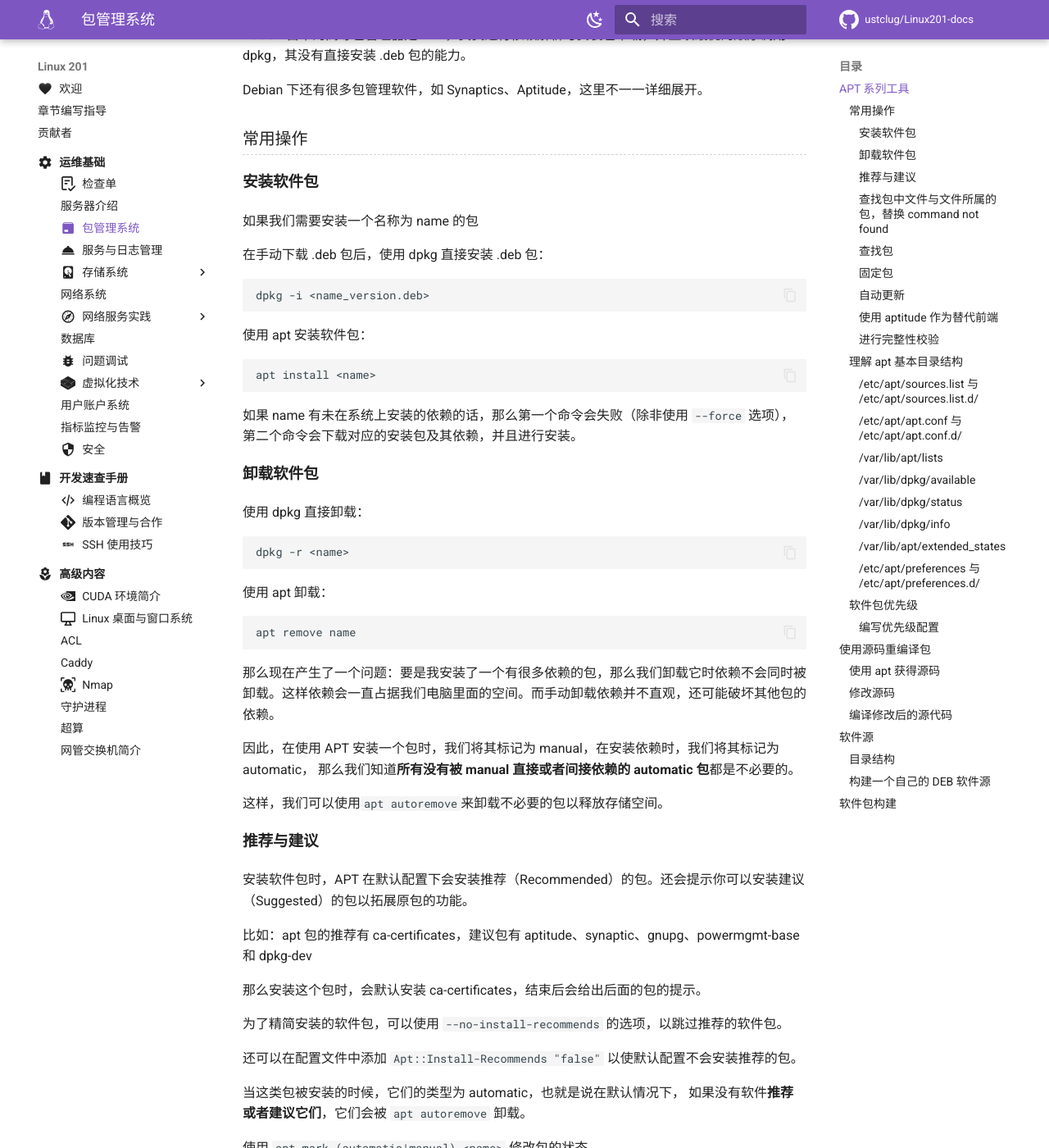
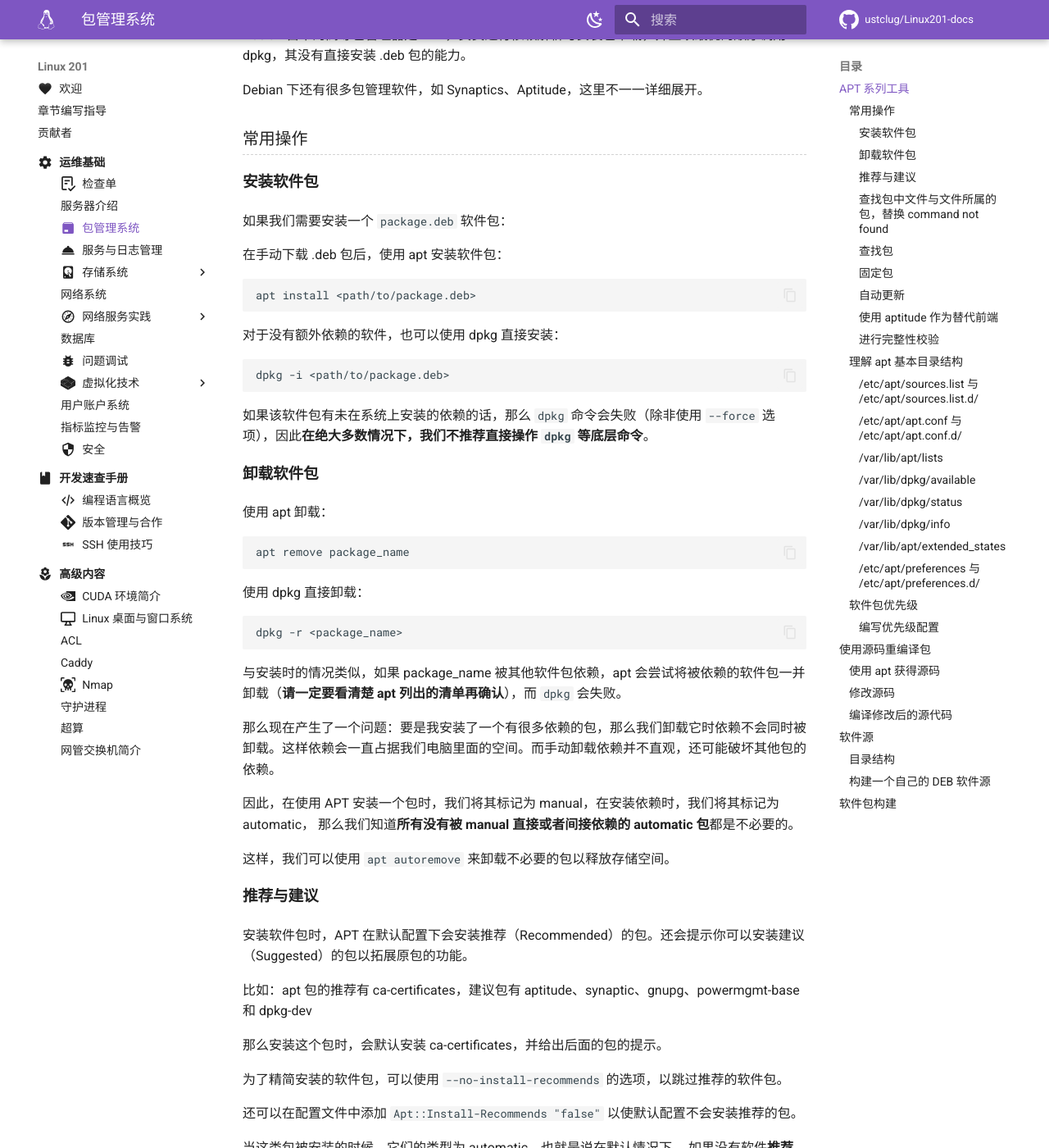
Before and after one commit to ustclug/Linux201-docs, an MkDocs documentation site: the page built from docs/ops/package.md, in a window 1280 px wide and 1400 px high, scrolled down 512 px. Shown: the whole window at 82% size. Built offline with MkDocs 1.6.1 and Material for MkDocs 9.7.7, drawn with Linux system fonts in a browser that asks for light colours; comment, search, counter and statistics services are not loaded.

Commit message:
ops/package: Promote apt over dpkg

````diff
--- a/docs/ops/package.md
+++ b/docs/ops/package.md
@@ -26,42 +26,44 @@
 
 #### 安装软件包
 
-如果我们需要安装一个名称为 name 的包
+如果我们需要安装一个 `package.deb` 软件包：
 
-在手动下载 .deb 包后，使用 dpkg 直接安装 .deb 包：
+在手动下载 .deb 包后，使用 apt 安装软件包：
 
 ```shell
-dpkg -i <name_version.deb>
+apt install <path/to/package.deb>
 ```
 
-使用 apt 安装软件包：
+对于没有额外依赖的软件，也可以使用 dpkg 直接安装：
 
 ```shell
-apt install <name>
+dpkg -i <path/to/package.deb>
 ```
 
-如果 name 有未在系统上安装的依赖的话，那么第一个命令会失败（除非使用 `--force` 选项），第二个命令会下载对应的安装包及其依赖，并且进行安装。
+如果该软件包有未在系统上安装的依赖的话，那么 `dpkg` 命令会失败（除非使用 `--force` 选项），因此**在绝大多数情况下，我们不推荐直接操作 `dpkg` 等底层命令**。
 
 #### 卸载软件包
+
+使用 apt 卸载：
+
+```shell
+apt remove package_name
+```
 
 使用 dpkg 直接卸载：
 
 ```shell
-dpkg -r <name>
+dpkg -r <package_name>
 ```
 
-使用 apt 卸载：
-
-```shell
-apt remove name
-```
+与安装时的情况类似，如果 package_name 被其他软件包依赖，apt 会尝试将被依赖的软件包一并卸载（**请一定要看清楚 apt 列出的清单再确认**），而 `dpkg` 会失败。
 
 那么现在产生了一个问题：要是我安装了一个有很多依赖的包，那么我们卸载它时依赖不会同时被卸载。这样依赖会一直占据我们电脑里面的空间。而手动卸载依赖并不直观，还可能破坏其他包的依赖。
 
 因此，在使用 APT 安装一个包时，我们将其标记为 manual，在安装依赖时，我们将其标记为 automatic，
 那么我们知道**所有没有被 manual 直接或者间接依赖的 automatic 包**都是不必要的。
 
-这样，我们可以使用`apt autoremove`来卸载不必要的包以释放存储空间。
+这样，我们可以使用 `apt autoremove` 来卸载不必要的包以释放存储空间。
 
 #### 推荐与建议
 
@@ -69,7 +71,7 @@
 
 比如：apt 包的推荐有 ca-certificates，建议包有 aptitude、synaptic、gnupg、powermgmt-base 和 dpkg-dev
 
-那么安装这个包时，会默认安装 ca-certificates，结束后会给出后面的包的提示。
+那么安装这个包时，会默认安装 ca-certificates，并给出后面的包的提示。
 
 为了精简安装的软件包，可以使用 `--no-install-recommends` 的选项，以跳过推荐的软件包。
 
````
